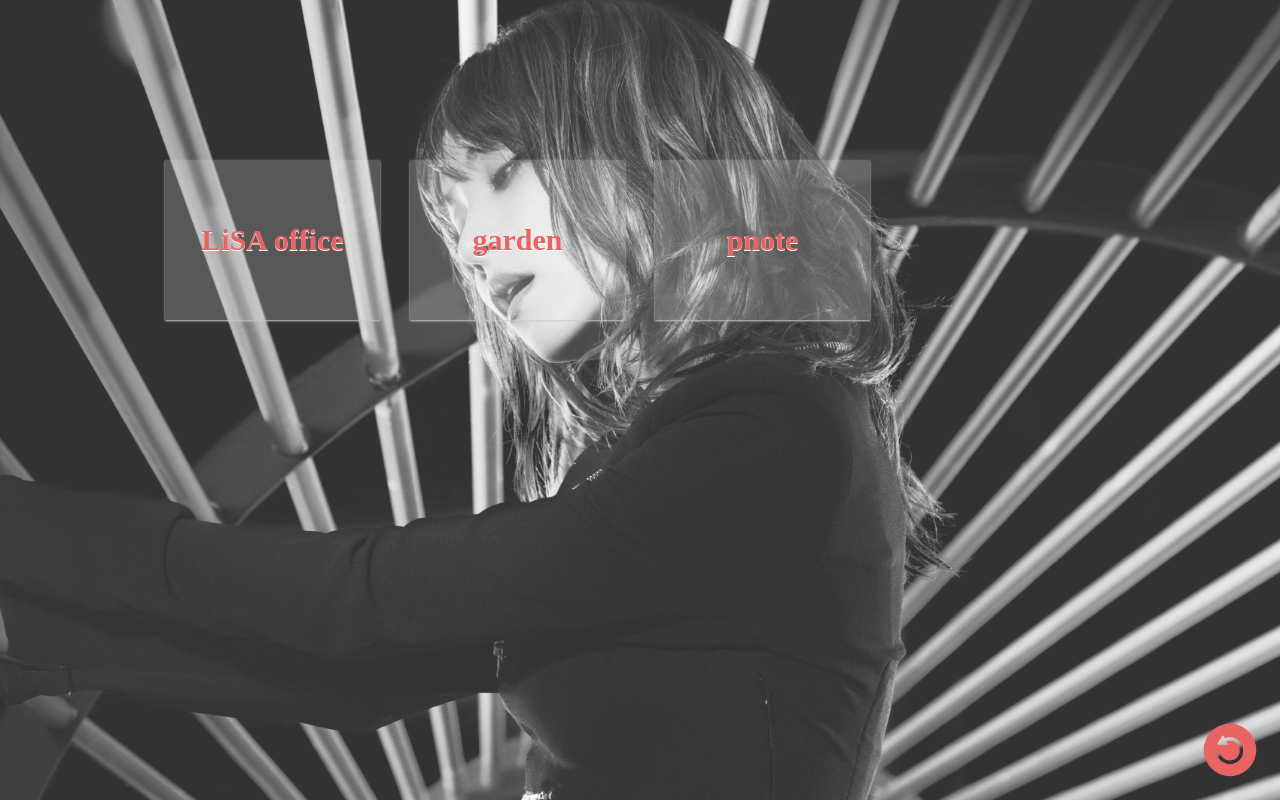
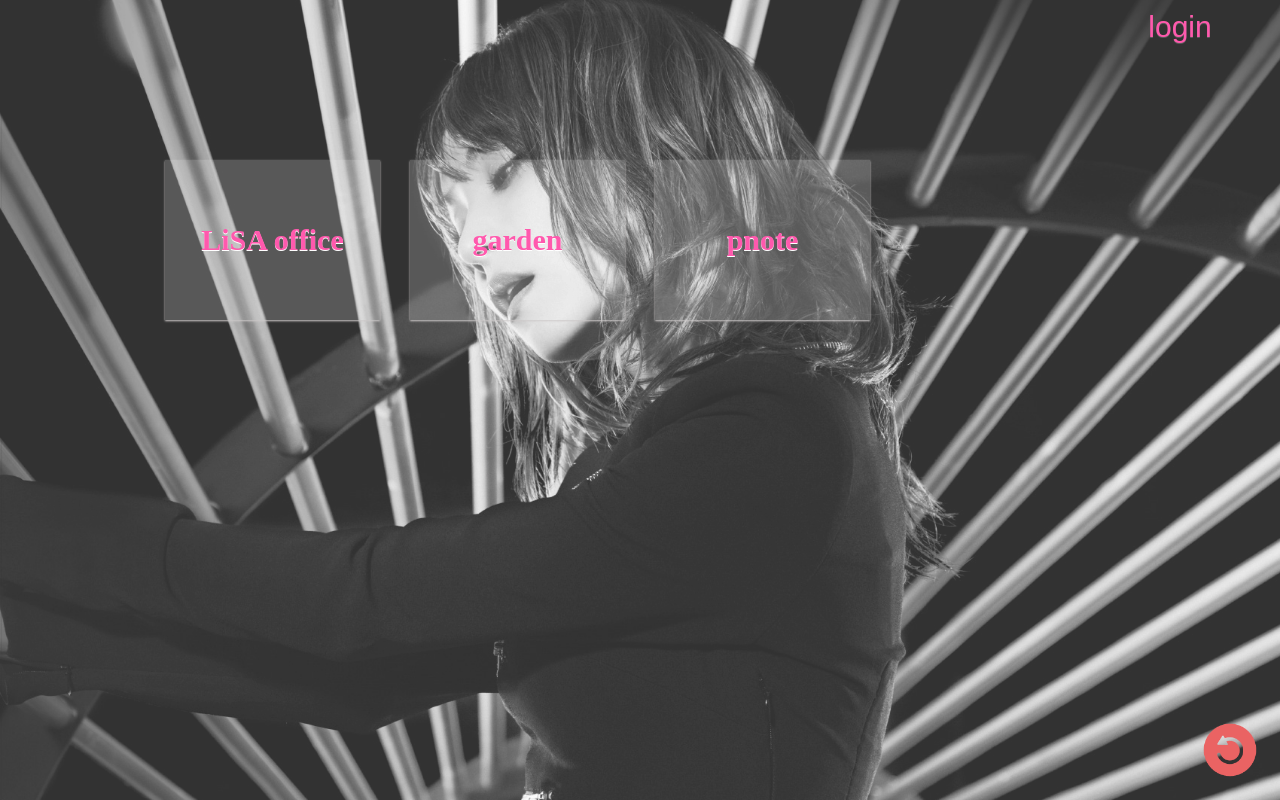
Before and after one commit to apporoad/LiSA.nav, a plain HTML site: page www/index.html in a window 1280 px wide. Drawn offline with nearby package versions, Linux system fonts and the light colour scheme; files whose address does not match are found by name.

Commit message:
addlogin

```diff
--- a/www/css/index.css
+++ b/www/css/index.css
@@ -4,7 +4,7 @@ body{
 }
 a{
     text-decoration-line: none;
-    color: #e63d3d;
+    color: #ff3099;
 }
 .main{
     position: absolute;
@@ -62,7 +62,7 @@ a{
     height: 100%;
     width: 100%;
     display: block;
-    color: #e63d3d;
+    color: #ff3099;
     text-decoration-line: none;
 }
 .products li:hover{
@@ -101,3 +101,16 @@ a{
     line-height: 30px;
     font-weight: bold;
 }
+
+.login {
+    margin-right: 10px;
+    margin-top: 10px;
+    font-family: fantasy;
+    float: right;
+    width: 180px;
+    height: 40px;
+    font-size: 30px;
+    color: #ff3099;
+    text-shadow: 0px 1px 0px #333;
+    text-align: center;
+}
--- a/www/index.html
+++ b/www/index.html
@@ -13,6 +13,7 @@
 </head>
 <body>
 <div class="main bg">
+    <div class="login" contenteditable>login</div>
     <ul id="products" class="products">
     </ul>
     <div class="refresh" title="chage bg"></div>
--- a/www/js/index.js
+++ b/www/js/index.js
@@ -23,13 +23,15 @@ function getData(){
     });
 }
 
-function initMenu(data){
+function init(data){
     var li="";
     for(var d in data){
         li+='<li><a href="'+(data[d].url||"javascript:;")+'" target="_blank">'+data[d].title+'</a></li>';
     }
     $("#products").empty();
     $("#products").html(li);
+
+    setLogin($.cookie('LiSA.login'))
 }
 
 var loadBg= function(reFresh){
@@ -47,14 +49,44 @@ var loadBg= function(reFresh){
     $(".bg").css("background-image",'url("img//'+conf.bgImg[n]+'")');
 }
 
+
+var setLogin = function(setValue){
+    var value = setValue || $(".login").text()
+    value = value.replace(/[^\a-\z\A-\Z0-9]/g,'')
+    if(value.length>6){
+        value= value.substr(0,8)
+    }
+    if(!value){
+        $(".login").text("login")
+        $.cookie('LiSA.login',"", {expires: 7,path:'/'});
+    }else{
+        $(".login").text(value)
+        $.cookie('LiSA.login',value, {expires: 7,path:'/'});
+    }
+
+}
 $(function () {
     getConfig();
     getData();
-    initMenu(data);
-    loadBg()
     $(".refresh").click(function () {
         $(this).attr("disabled",true);
         loadBg(true)
         $(this).attr("disabled",false);
     });
+    $(".login").focus(function(){
+        var name = $.trim($(".login").text())
+        if(name && name == "login"){
+            $(".login").text("")
+        }
+    })
+    $(".login").blur(function(){
+        setLogin()
+    })
+    $(".login").keydown(function(event){
+        if (event.keyCode == 13) {
+            $(".login").blur()
+        }
+    })
+    init(data);
+    loadBg()
 });
```
